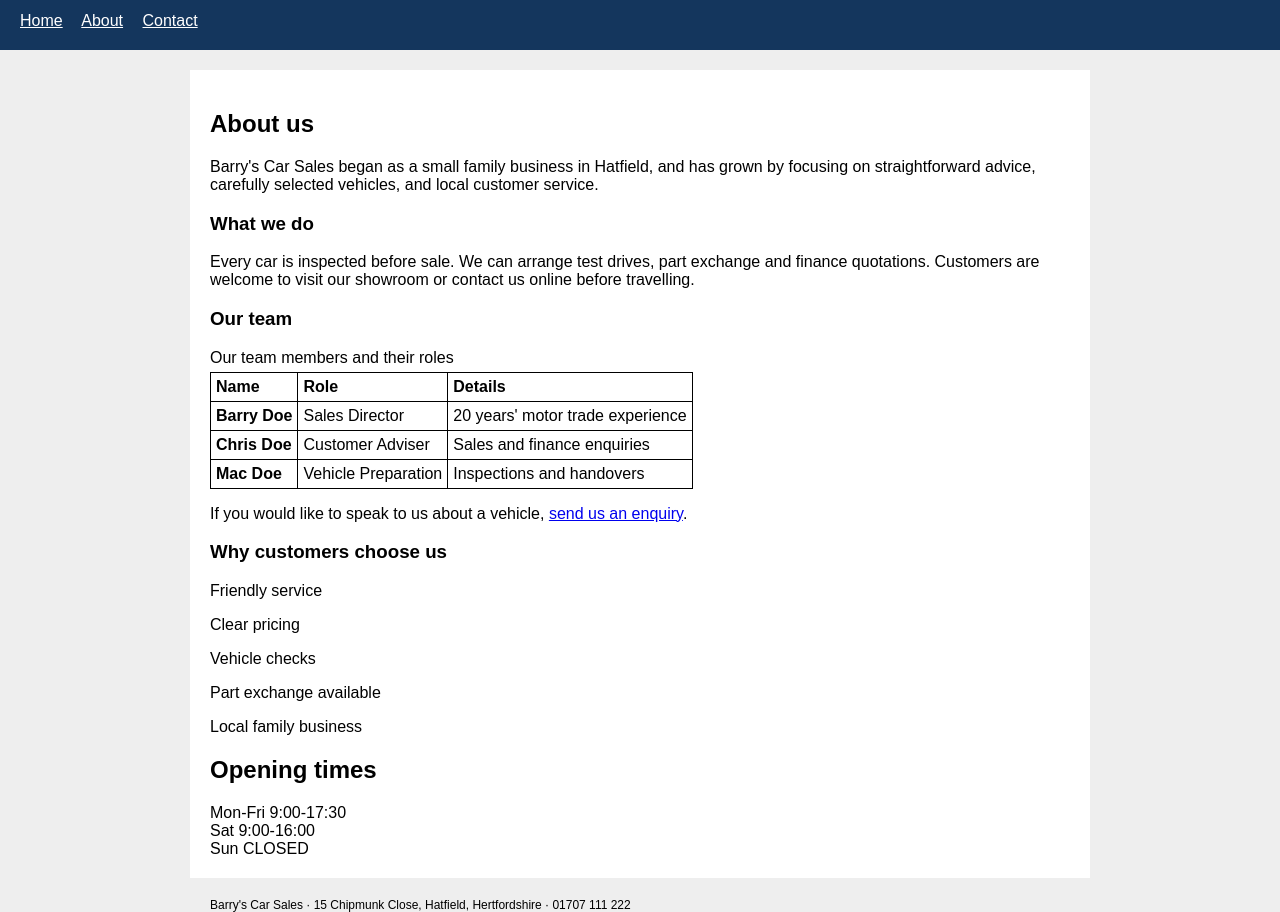
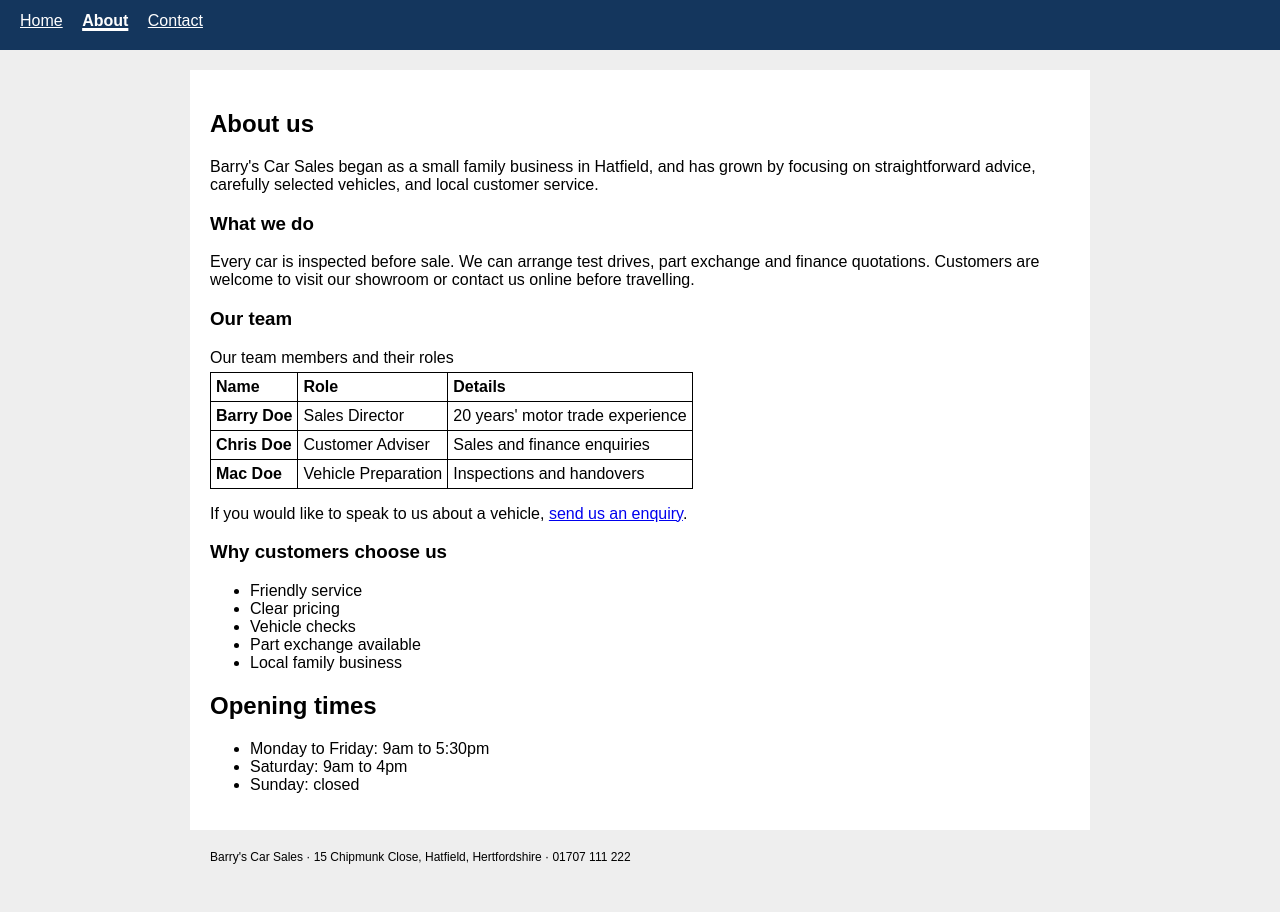
Before and after one commit to mhuzaifa-50/Barry-s-car-sales-accessibility-, a plain HTML site: page about.html in a window 1280 px wide. Shown: the part 96-1008 px from the top of the page. After the commit the page ends 960 px from the top, so only its background shows below. Drawn offline with Linux system fonts and the light colour scheme.

Commit message:
Fix About page navigation and use lists for features and opening times (WCAG 1.3.1)

```diff
--- a/about.html
+++ b/about.html
@@ -17,9 +17,9 @@
         </div>
         <div>Call 01707 111 222</div>
     </div>
-    <nav>
+      <nav>
         <a href="index.html">Home</a>
-        <a href="about.html">About</a>
+        <a href="about.html" aria-current="page">About</a>
         <a href="enquiry.html">Contact</a>
     </nav>
 </header>
@@ -67,19 +67,23 @@
 
         <aside>
             <h3>Why customers choose us</h3>
-            <p>Friendly service</p>
-            <p>Clear pricing</p>
-            <p>Vehicle checks</p>
-            <p>Part exchange available</p>
-            <p>Local family business</p>
+            <ul>
+                <li>Friendly service</li>
+                <li>Clear pricing</li>
+                <li>Vehicle checks</li>
+                <li>Part exchange available</li>
+                <li>Local family business</li>
+            </ul>
         </aside>
     </div>
 
     <div>
         <h2>Opening times</h2>
-        Mon-Fri 9:00-17:30<br>
-        Sat 9:00-16:00<br>
-        Sun CLOSED
+        <ul>
+            <li>Monday to Friday: 9am to 5:30pm</li>
+            <li>Saturday: 9am to 4pm</li>
+            <li>Sunday: closed</li>
+        </ul>
     </div>
 </main>
 
```
